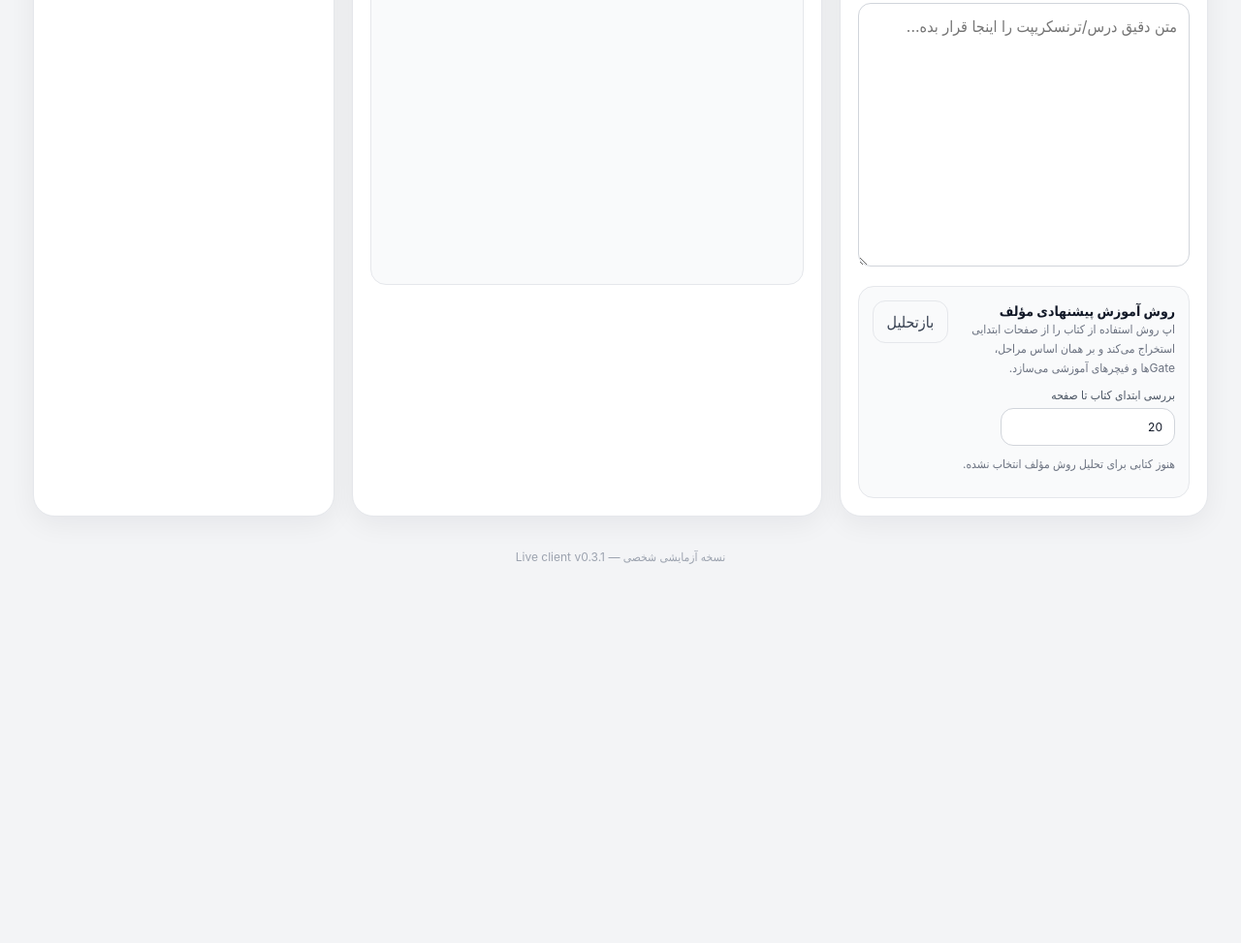
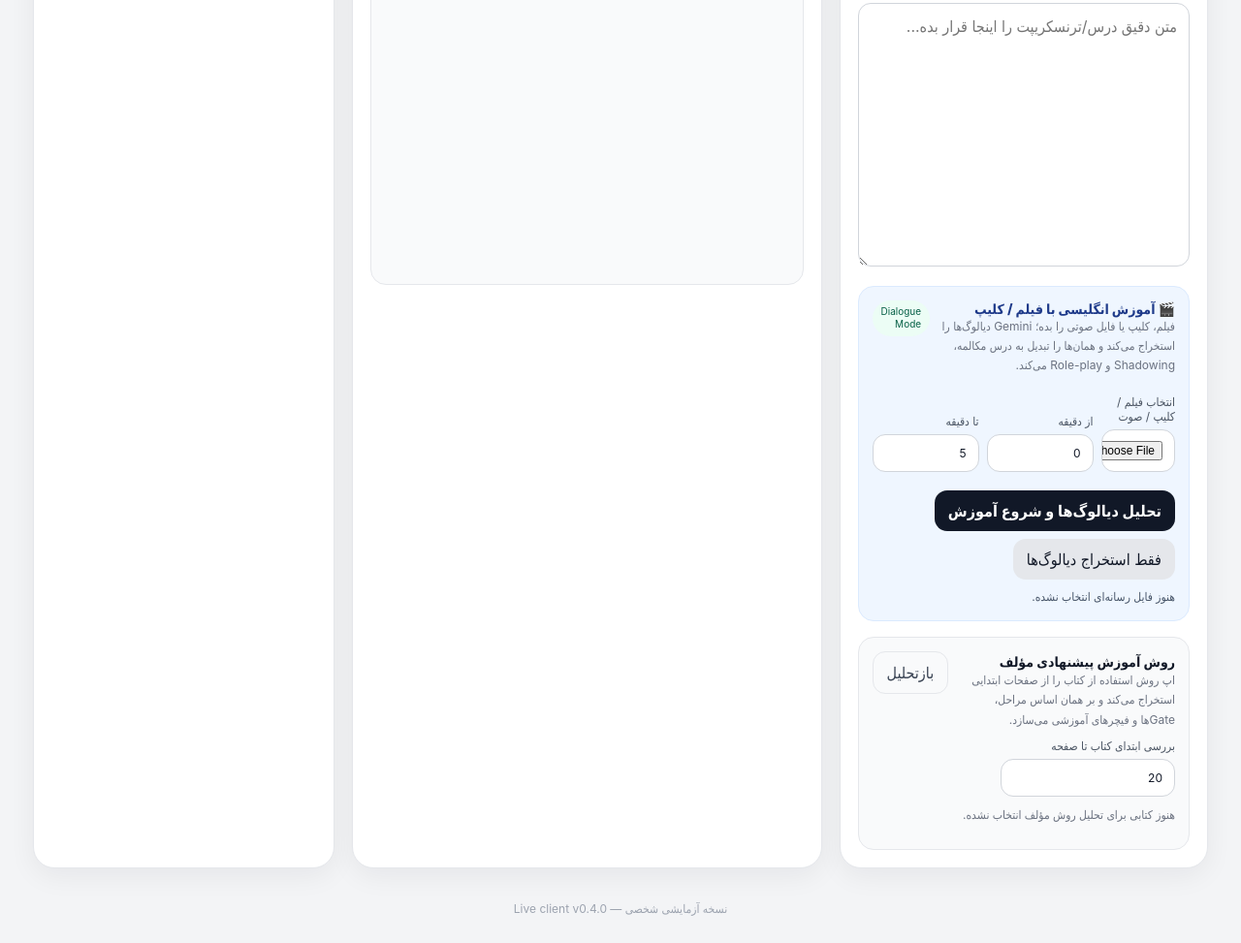
Before and after one commit to mihanmahdiarani-hub/English-, a website: page public/index.html in a window 1280 px wide. Shown: the part 658-1631 px from the top of the page at 97% size. Before the commit the page ends 1268 px from the top, so only its background shows below. Drawn offline with Linux system fonts and the light colour scheme.

Commit message:
Load movie and clip dialogue learning module

```diff
--- a/public/index.html
+++ b/public/index.html
@@ -125,8 +125,9 @@
     </section>
   </main>
 
-  <footer>نسخه آزمایشی شخصی — Live client v0.3.1</footer>
+  <footer>نسخه آزمایشی شخصی — Live client v0.4.0</footer>
   <script src="/source-library.js?v=20261005-1315" defer></script>
   <script src="/app.js?v=20261005-1300" defer></script>
+  <script src="/media-learning.js?v=20261005-1345" defer></script>
 </body>
 </html>
```
